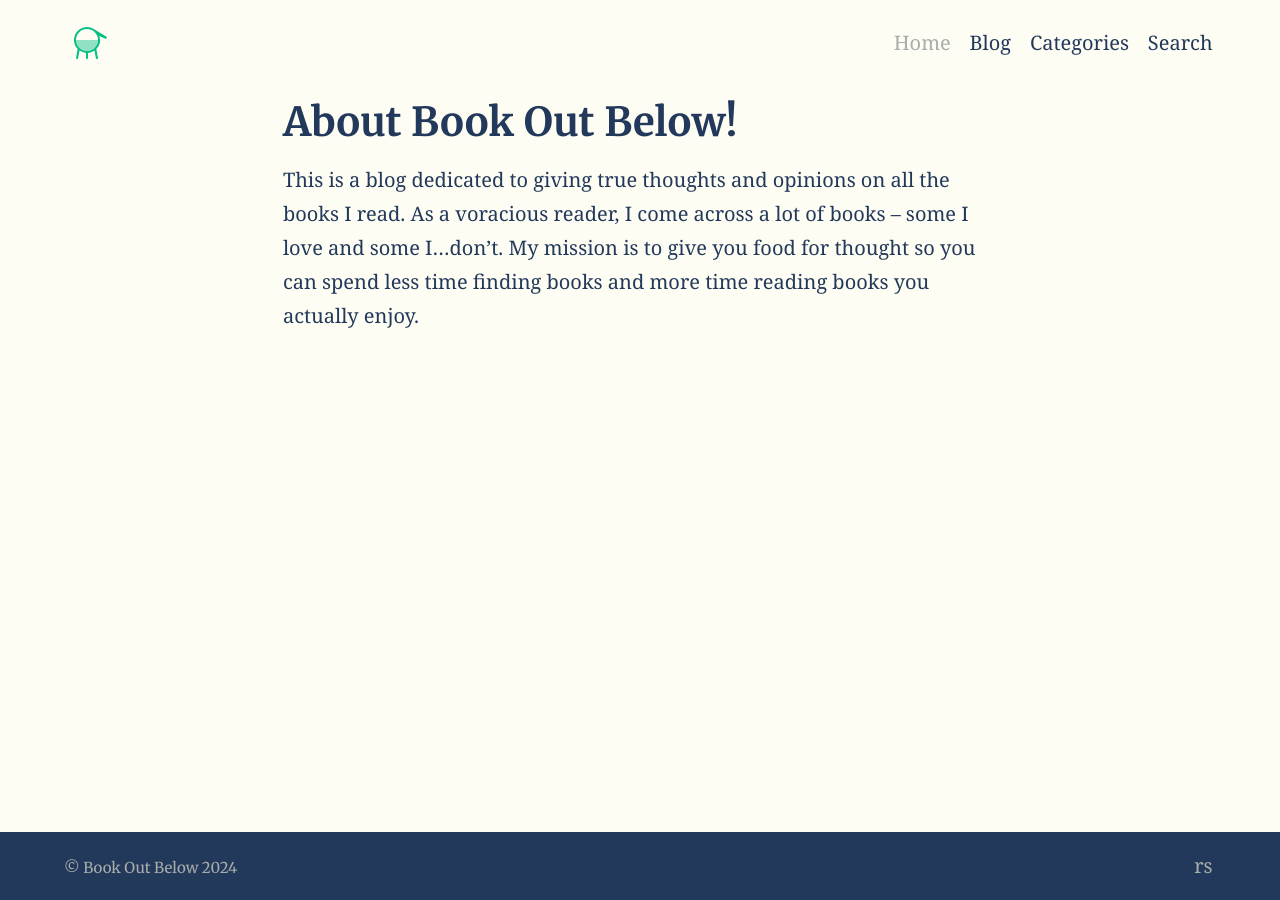
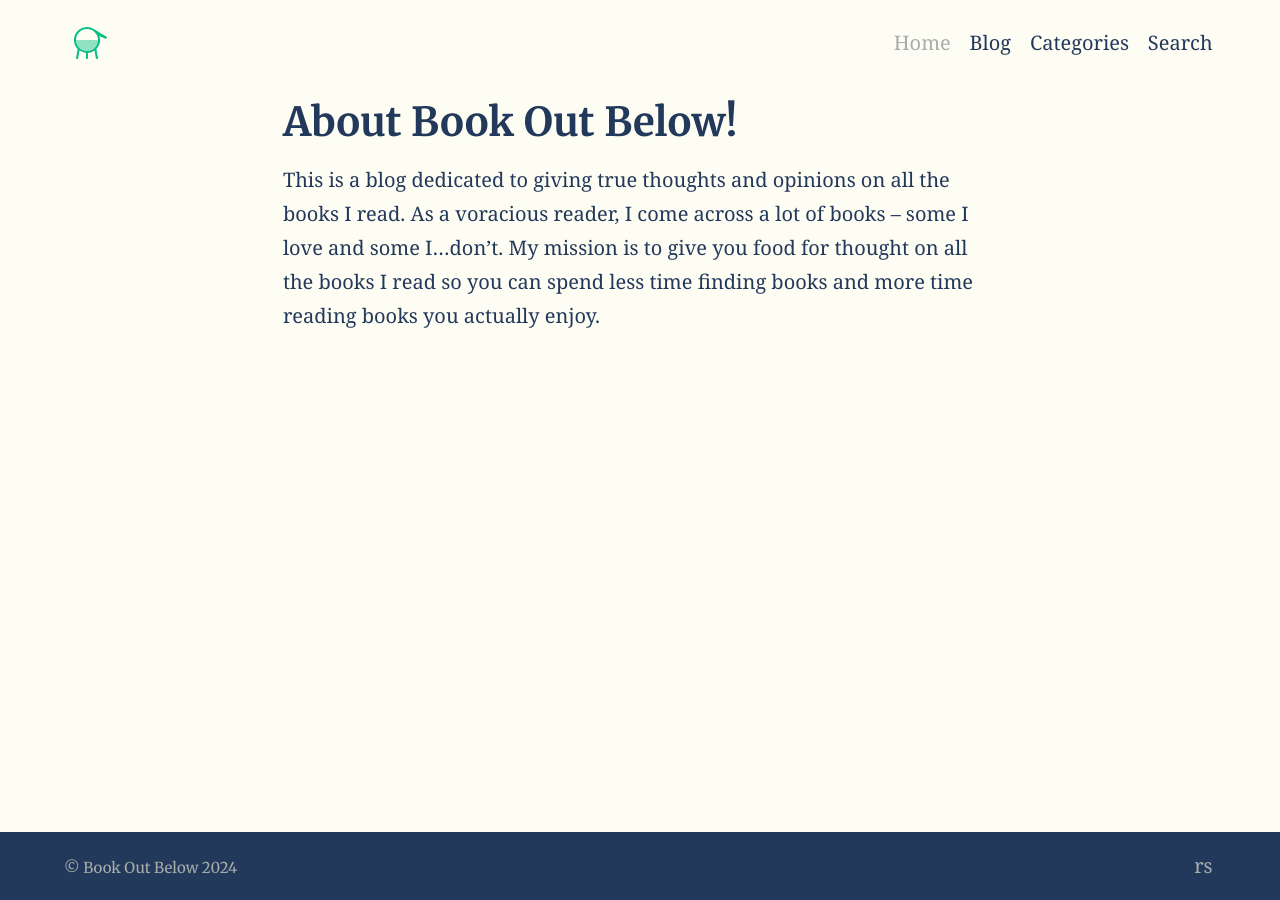
Before and after one commit to worldofrs/myblogs, a Jekyll site: the page built from index.md, in a window 1280 px wide. Built offline with Jekyll 4.4.1, drawn with Linux system fonts in a browser that asks for light colours.

Commit message:
altered message slightly

```diff
--- a/index.md
+++ b/index.md
@@ -8,4 +8,4 @@ feature_image:
 excerpt: "Book Out Below!"
 ---
 
-This is a blog dedicated to giving true thoughts and opinions on all the books I read. As a voracious reader, I come across a lot of books -- some I love and some I...don't. My mission is to give you food for thought so you can spend less time finding books and more time reading books you actually enjoy.
+This is a blog dedicated to giving true thoughts and opinions on all the books I read. As a voracious reader, I come across a lot of books -- some I love and some I...don't. My mission is to give you food for thought on all the books I read so you can spend less time finding books and more time reading books you actually enjoy.
```
